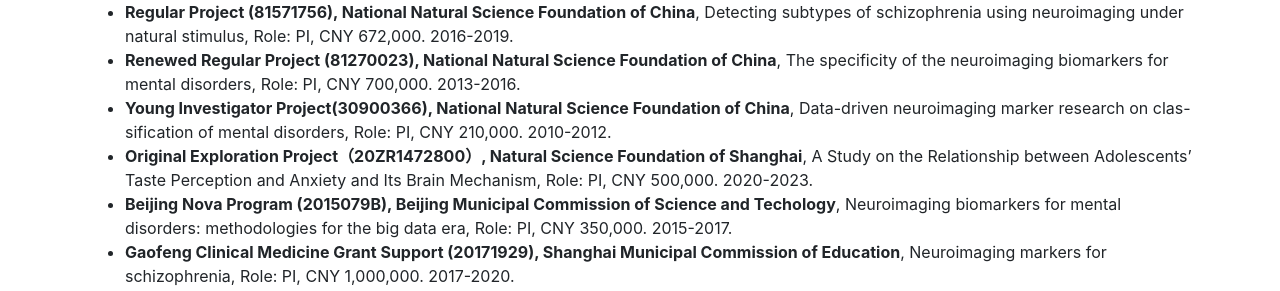
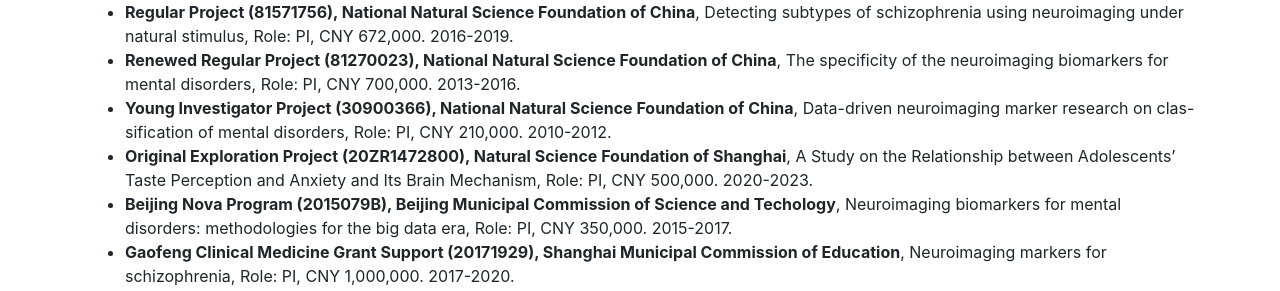
Before and after one commit to PHI-group/phi-group.github.io, a Jekyll site: the page built from scholarpages/yangz.md, in a window 1280 px wide and 900 px high, scrolled down 1170 px. Shown: the part 162-453 px from the top of the window. Built offline with Jekyll 4.4.1, drawn with Linux system fonts in a browser that asks for light colours.

Commit message:
revised yangz page

```diff
--- a/scholarpages/yangz.md
+++ b/scholarpages/yangz.md
@@ -40,8 +40,8 @@ Beijing, China.
 - **Regular Project (81971682), National Natural Science Foundation of China**, Individualized diagnosis of mental disorders based on cross-disease neuroiamging database, Role: PI, CNY 660,000. 2020-2023.
 - **Regular Project (81571756), National Natural Science Foundation of China**, Detecting subtypes of schizophrenia using neuroimaging under natural stimulus, Role: PI, CNY 672,000. 2016-2019.
 - **Renewed Regular Project (81270023), National Natural Science Foundation of China**, The specificity of the neuroimaging biomarkers for mental disorders, Role: PI, CNY 700,000. 2013-2016.
-- **Young Investigator Project(30900366), National Natural Science Foundation of China**, Data-driven neuroimaging marker research on clas- sification of mental disorders, Role: PI, CNY 210,000. 2010-2012.
-- **Original Exploration Project（20ZR1472800）, Natural Science Foundation of Shanghai**, A Study on the Relationship between Adolescents’ Taste Perception and Anxiety and Its Brain Mechanism, Role: PI, CNY 500,000. 2020-2023.
+- **Young Investigator Project (30900366), National Natural Science Foundation of China**, Data-driven neuroimaging marker research on clas- sification of mental disorders, Role: PI, CNY 210,000. 2010-2012.
+- **Original Exploration Project (20ZR1472800), Natural Science Foundation of Shanghai**, A Study on the Relationship between Adolescents’ Taste Perception and Anxiety and Its Brain Mechanism, Role: PI, CNY 500,000. 2020-2023.
 - **Beijing Nova Program (2015079B), Beijing Municipal Commission of Science and Techology**, Neuroimaging biomarkers for mental disorders: methodologies for the big data era, Role: PI, CNY 350,000. 2015-2017.
 - **Gaofeng Clinical Medicine Grant Support (20171929), Shanghai Municipal Commission of Education**, Neuroimaging markers for schizophrenia, Role: PI, CNY 1,000,000. 2017-2020.
 - **Hundred-talent Fund (2018BR17), Shanghai Municipal Commission of Health**, Brain development abnormality in social anxiety disorder, Role: PI, CNY 900,000. 2018-2021.
```
